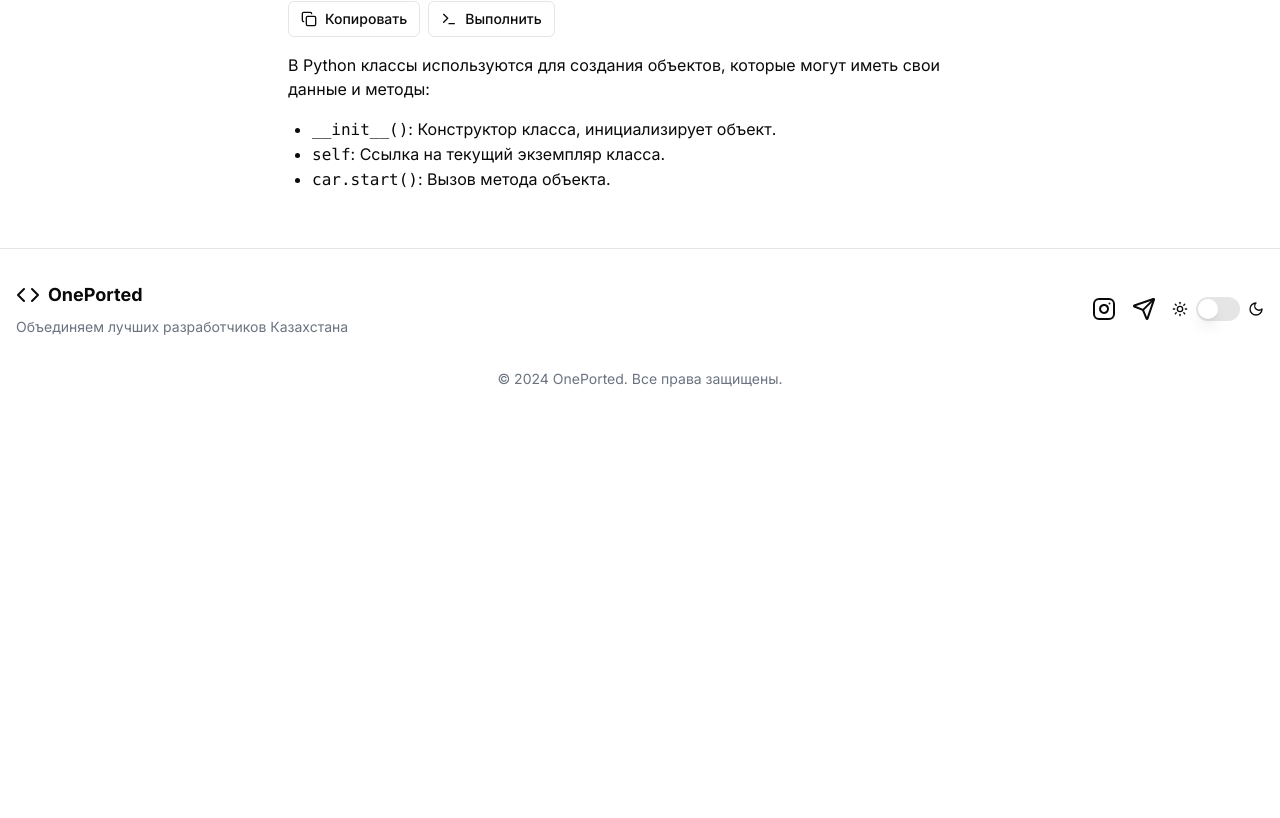
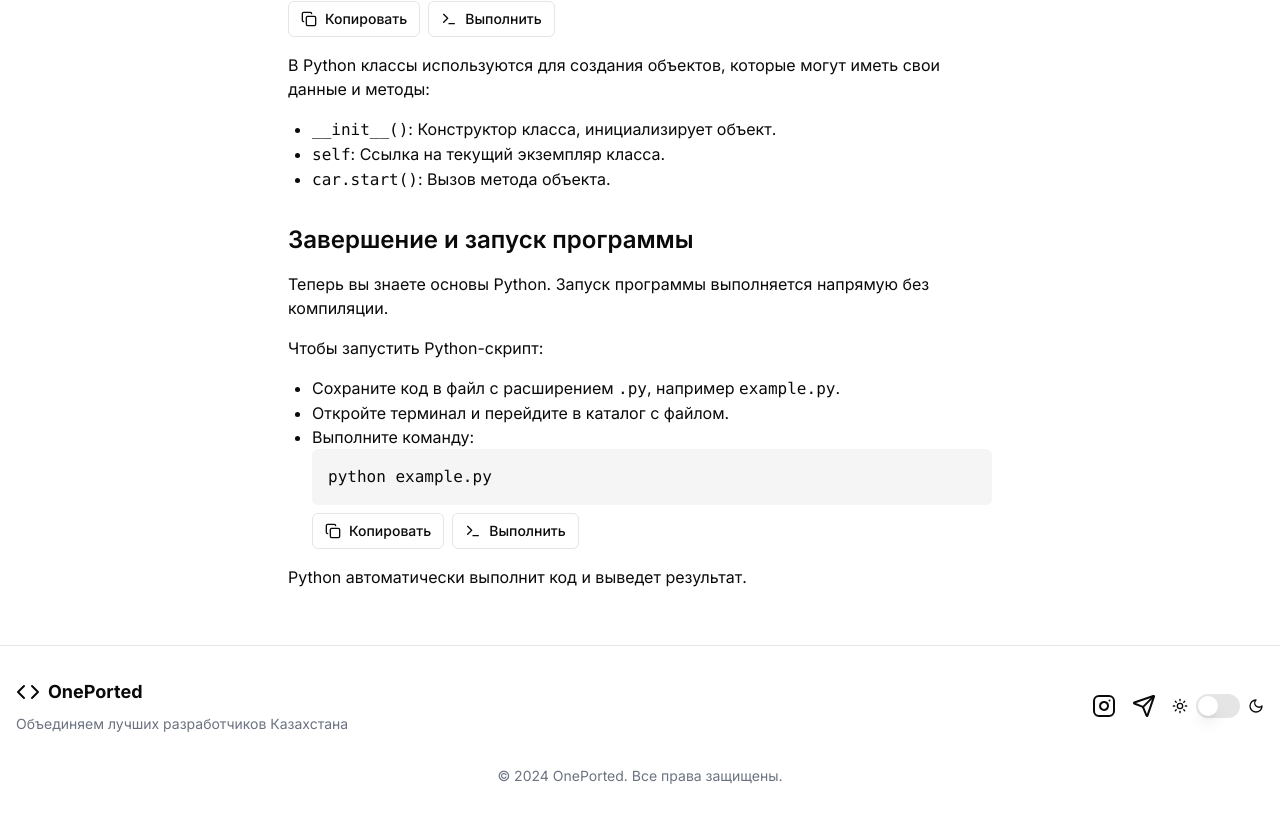
Before and after one commit to manyports/oneported, a Next.js app: page /learn/python in a window 1280 px wide. Shown: the part 6582-7400 px from the top of the page. Before the commit the page ends 7003 px from the top, so only its background shows below. Built offline with nearby package versions, Linux system fonts and the light colour scheme.

Commit message:
refactor: Add Python code execution instructions to Python tutorial page

```diff
--- a/src/app/learn/python/page.tsx
+++ b/src/app/learn/python/page.tsx
@@ -9,7 +9,7 @@ import {
   DialogTrigger,
 } from "@/components/ui/dialog";
 import { ScrollArea } from "@/components/ui/scroll-area";
-import { Copy, Terminal } from "lucide-react";
+import { Codesandbox, Copy, Terminal } from "lucide-react";
 import { useState } from "react";
 
 export default function PythonTutorial() {
@@ -476,6 +476,28 @@ car.start()`}
           </li>
         </ul>
       </section>
+      <section className="mb-8">
+        <h2 className="text-xl sm:text-2xl font-semibold mb-4">
+          Завершение и запуск программы
+        </h2>
+        <p className="mb-4">
+          Теперь вы знаете основы Python. Запуск программы выполняется напрямую
+          без компиляции.
+        </p>
+        <p className="mb-4">Чтобы запустить Python-скрипт:</p>
+        <ul className="list-disc pl-6 mb-4">
+          <li>
+            Сохраните код в файл с расширением <code>.py</code>, например{" "}
+            <code>example.py</code>.
+          </li>
+          <li>Откройте терминал и перейдите в каталог с файлом.</li>
+          <li>
+            Выполните команду:
+              <CodeBlock code={`python example.py`} output={`Это пример.`} />
+          </li>
+        </ul>
+        <p>Python автоматически выполнит код и выведет результат.</p>
+      </section>
     </div>
   );
 }
```
